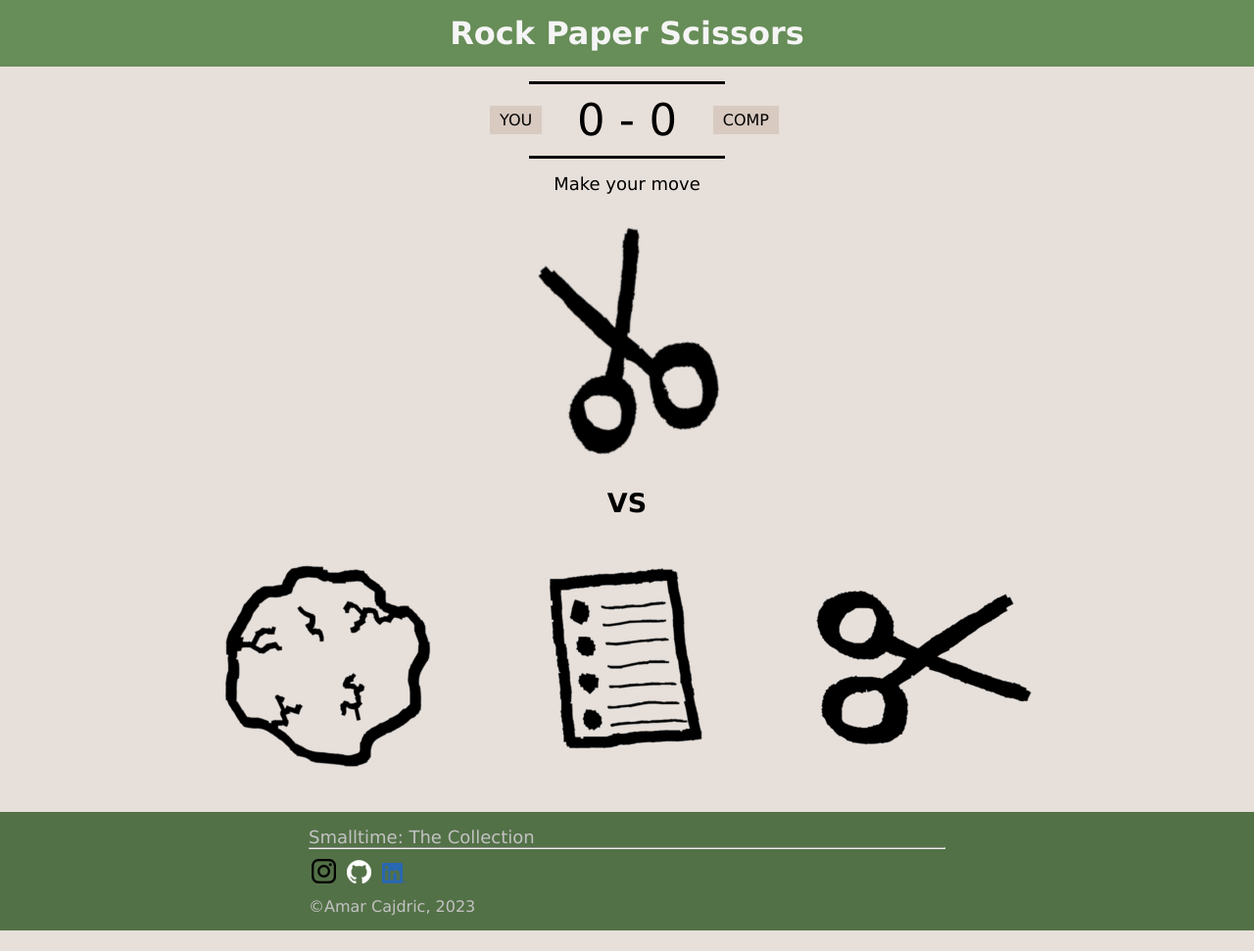
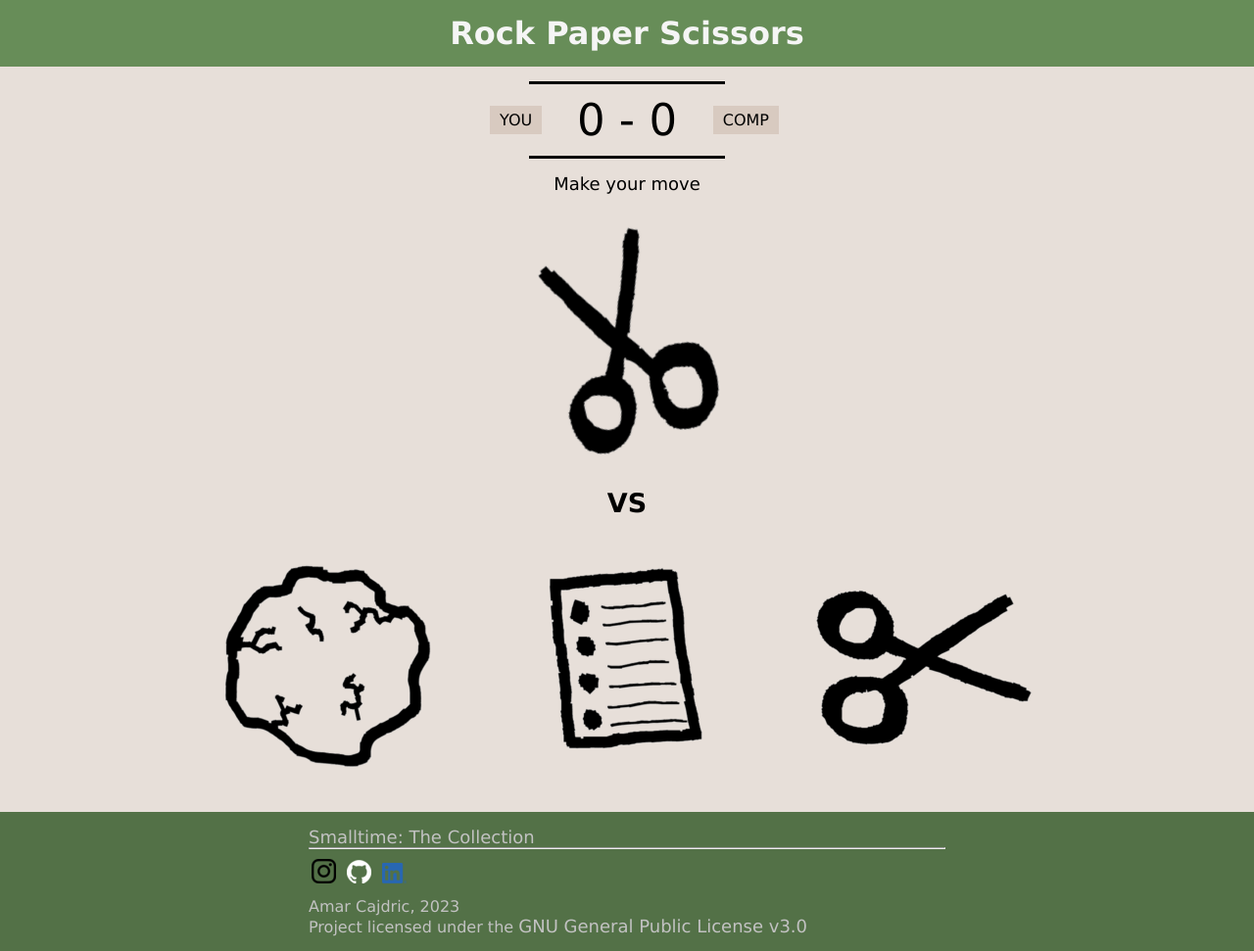
Before and after one commit to TheoSludge/rock-paper-scissors, a plain HTML site: page index.html in a window 1280 px wide. Shown: the whole page at 98% size. Before the commit the page ends 950 px from the top, so only its background shows below. Drawn offline with Linux system fonts and the light colour scheme.

Commit message:
Add license and style links

```diff
--- a/index.html
+++ b/index.html
@@ -56,7 +56,8 @@
                     <a href = "#" title = "Github"><img src = "assets/icons/github-mark-white.png" /></a>
                     <a href = "#" title = "LinkedIn"><img src = "assets/icons/LI-In-Bug.png" /></a>
                 </div>
-                <p>©Amar Cajdric, 2023</p>
+                <p>Amar Cajdric, 2023</p>
+                <p>Project licensed under the <a href = "https://www.gnu.org/licenses/gpl-3.0-standalone.html">GNU General Public License v3.0</a></p>
             </div>
         </footer>
     </body>
--- a/styles/style.css
+++ b/styles/style.css
@@ -48,7 +48,7 @@ footer a {
     transition: all .2s ease;
 }
 
-footer > a:hover {
+footer  a:hover {
     color: whitesmoke;
 }
 
```
